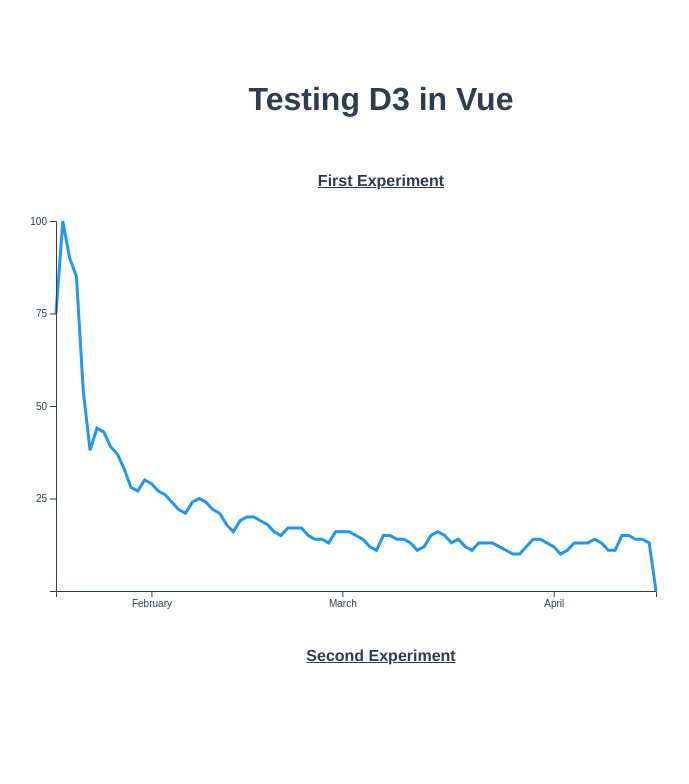
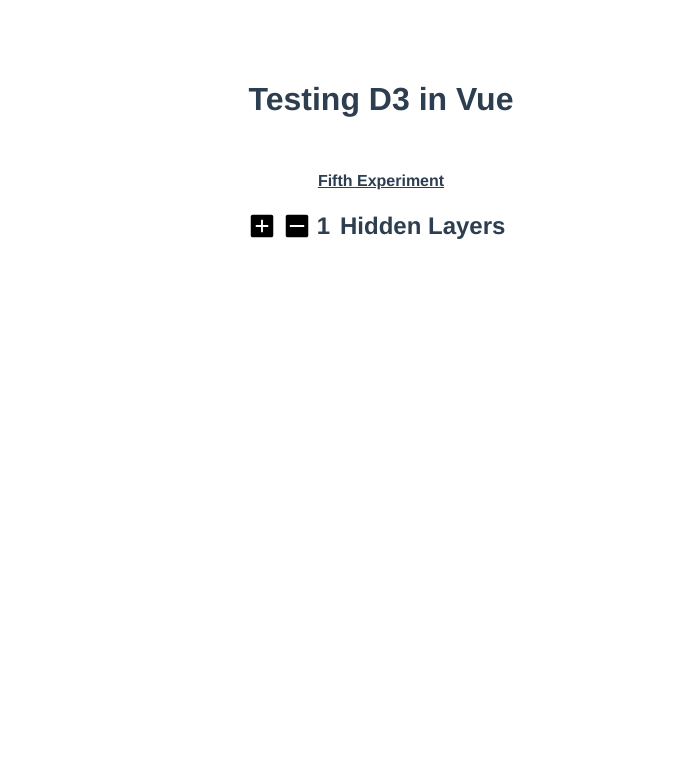
Before and after one commit to palmer-matthew/projects, a Vue app in the folder vue-d3/: page / in a window 1280 px wide. Shown: the top 784 px of the page, without its empty margins (259-948 px from the left). Built offline with nearby package versions, Linux system fonts and the light colour scheme.

Commit message:
experimenting on Model building

```diff
--- a/vue-d3/public/index.html
+++ b/vue-d3/public/index.html
@@ -5,6 +5,8 @@
     <meta http-equiv="X-UA-Compatible" content="IE=edge">
     <meta name="viewport" content="width=device-width,initial-scale=1.0">
     <link rel="icon" href="<%= BASE_URL %>favicon.ico">
+    <link rel="stylesheet" href="https://fonts.sandbox.google.com/css2?family=Material+Symbols+Outlined:opsz,wght,FILL,GRAD@20..48,100..700,0..1,-50..200" />
+    <link rel="stylesheet" href="https://fonts.sandbox.google.com/css2?family=Material+Symbols+Outlined:opsz,wght,FILL,GRAD@20..48,100..700,0..1,-50..200" />
     <title><%= htmlWebpackPlugin.options.title %></title>
   </head>
   <body>
--- a/vue-d3/src/App.vue
+++ b/vue-d3/src/App.vue
@@ -1,14 +1,16 @@
 <template>
   <main>
     <h1>Testing D3 in Vue</h1>
-    <h4>First Experiment</h4>
+    <!-- <h4>First Experiment</h4>
     <Ex1 />
     <h4>Second Experiment</h4>
     <Ex2 />
     <h4>Third Experiment</h4>
     <Ex3 />
     <h4>Fourth Experiment</h4>
-    <Ex4 />
+    <Ex4 /> -->
+    <h4>Fifth Experiment</h4>
+    <Ex5 />
   </main>
 </template>
 
@@ -17,6 +19,7 @@ import Ex1 from "@/components/Ex1.vue";
 import Ex2 from "@/components/Ex2.vue";
 import Ex3 from "@/components/Ex3.vue";
 import Ex4 from "@/components/Ex4.vue";
+import Ex5 from "@/components/Ex5.vue";
 
 export default {
   name: 'App',
@@ -25,6 +28,7 @@ export default {
     Ex2,
     Ex3,
     Ex4,
+    Ex5,
   }
 }
 </script>
--- /dev/null
+++ b/vue-d3/src/components/Ex5.vue
@@ -0,0 +1,68 @@
+<template>
+    <section>
+        <div class="controls">
+            <img @click=addLayer() :src=add alt="add" class="icon"/>
+            <img @click=subLayer() :src=minus alt="sub" class="icon"/>
+            <h2>{{ num }}</h2>
+            <h2>Hidden Layers</h2>
+        </div>
+        <div id="chart5"></div>
+    </section>
+</template>
+
+<script>
+import * as d3 from "d3";
+import add from "@/assets/add.svg";
+import minus from "@/assets/minus.svg";
+
+export default {
+    name: "Ex5",
+    data(){
+        return {
+            width: 700,
+            height: 500,
+            num: 1,
+            add,
+            minus
+        };
+    },
+    methods:{
+        addLayer(){
+            if(this.num < 5) this.num = this.num + 1;
+        },
+        subLayer(){
+            if(this.num > 1) this.num = this.num - 1;
+        },
+        init(){
+            const svg = d3.select("#chart5").append("svg").attr("width", this.width).attr("height", this.height);
+
+            svg.append("g").attr("id", `layer-i`);
+            for(var i =0; i < this.num; i++){
+                svg.append("g").attr("id", `layer-${1}`);
+            }
+            svg.append("g").attr("id", `layer-o`);
+        },
+    },
+    mounted(){
+        this.init();
+    }
+}
+</script>
+
+<style scoped>
+.controls{
+    display: flex;
+    justify-content: center;
+    align-items: center;
+}
+
+.icon{
+    width: 30px;
+    margin-right: 5px;
+}
+
+h2 {
+    margin: 0;
+    margin-right: 10px;
+}
+</style>
```
Also changed, not shown: vue-d3/src/assets/add.svg (added), vue-d3/src/assets/minus.svg (added).
